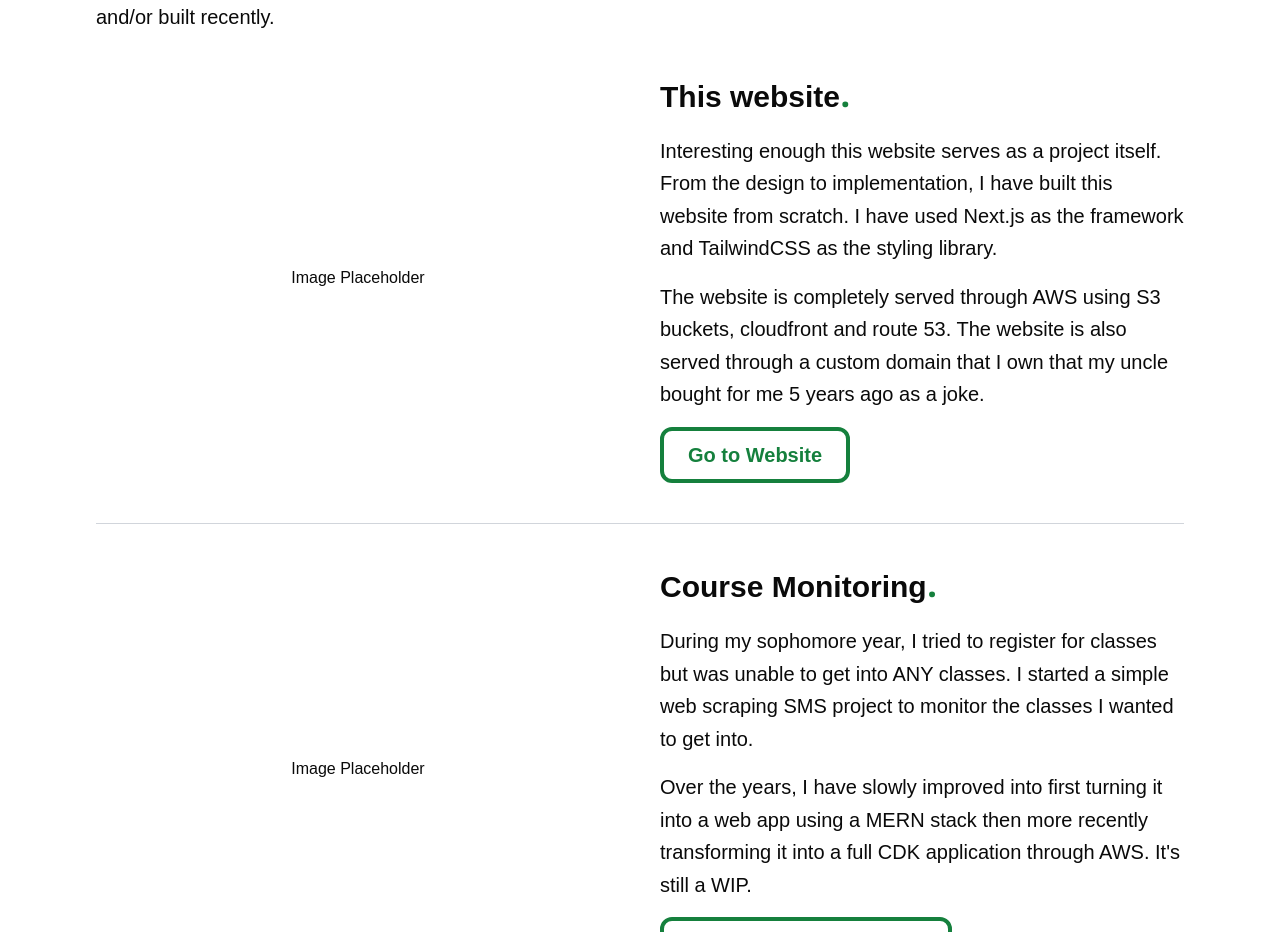
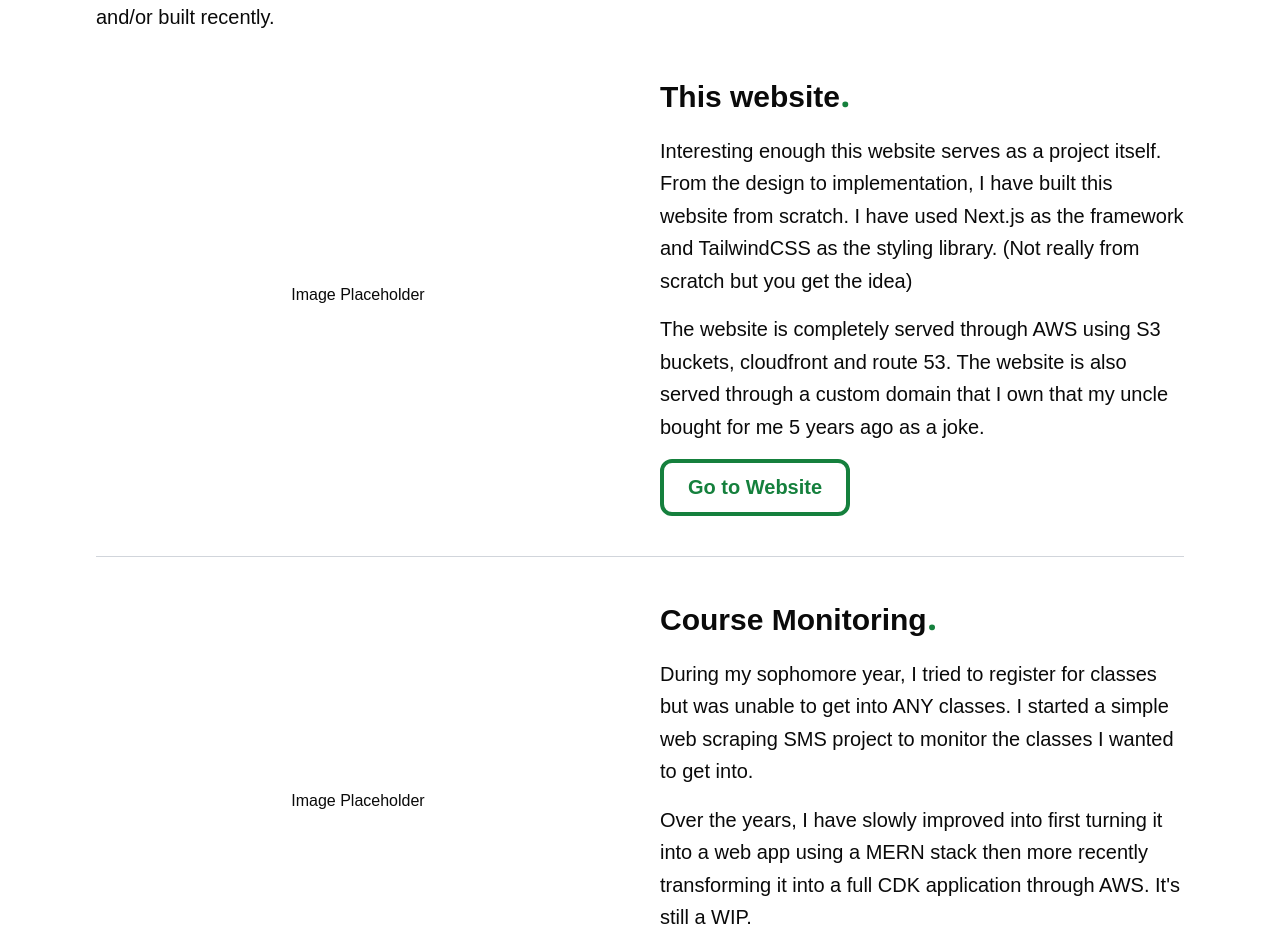
Before and after one commit to adamsulemanji/PersonalWebsite, a Next.js app in the folder frontend/: page / in a window 1280 px wide. Shown: the part 8443-9375 px from the top of the page. Built offline with nearby package versions, Linux system fonts and the light colour scheme.

Commit message:
Update project description for clarity on website development process

```diff
--- a/frontend/src/app/page.tsx
+++ b/frontend/src/app/page.tsx
@@ -411,7 +411,8 @@ export default function Home() {
                   Interesting enough this website serves as a project itself.
                   From the design to implementation, I have built this website
                   from scratch. I have used Next.js as the framework and
-                  TailwindCSS as the styling library.
+                  TailwindCSS as the styling library. (Not really from scratch
+                  but you get the idea)
                 </p>
                 <p className="mt-4">
                   The website is completely served through AWS using S3 buckets,
```
